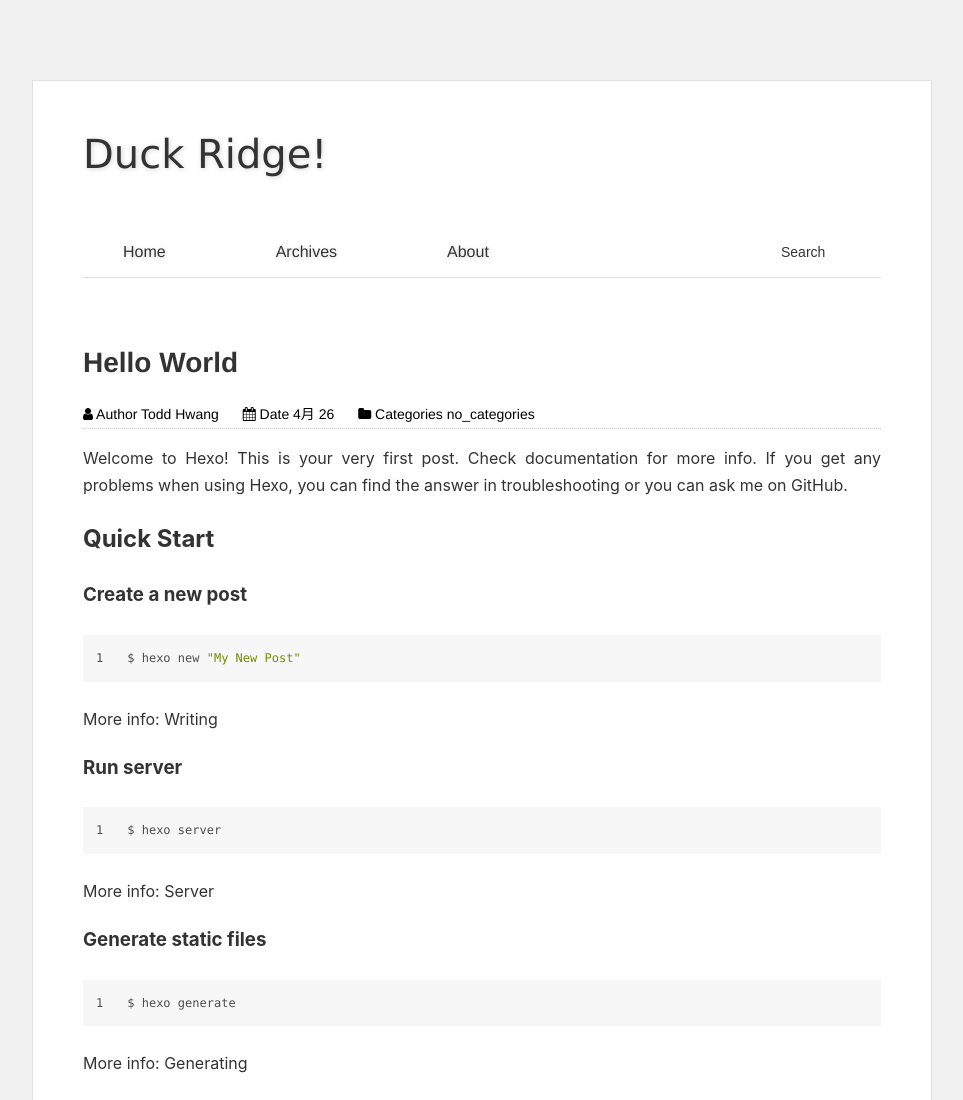
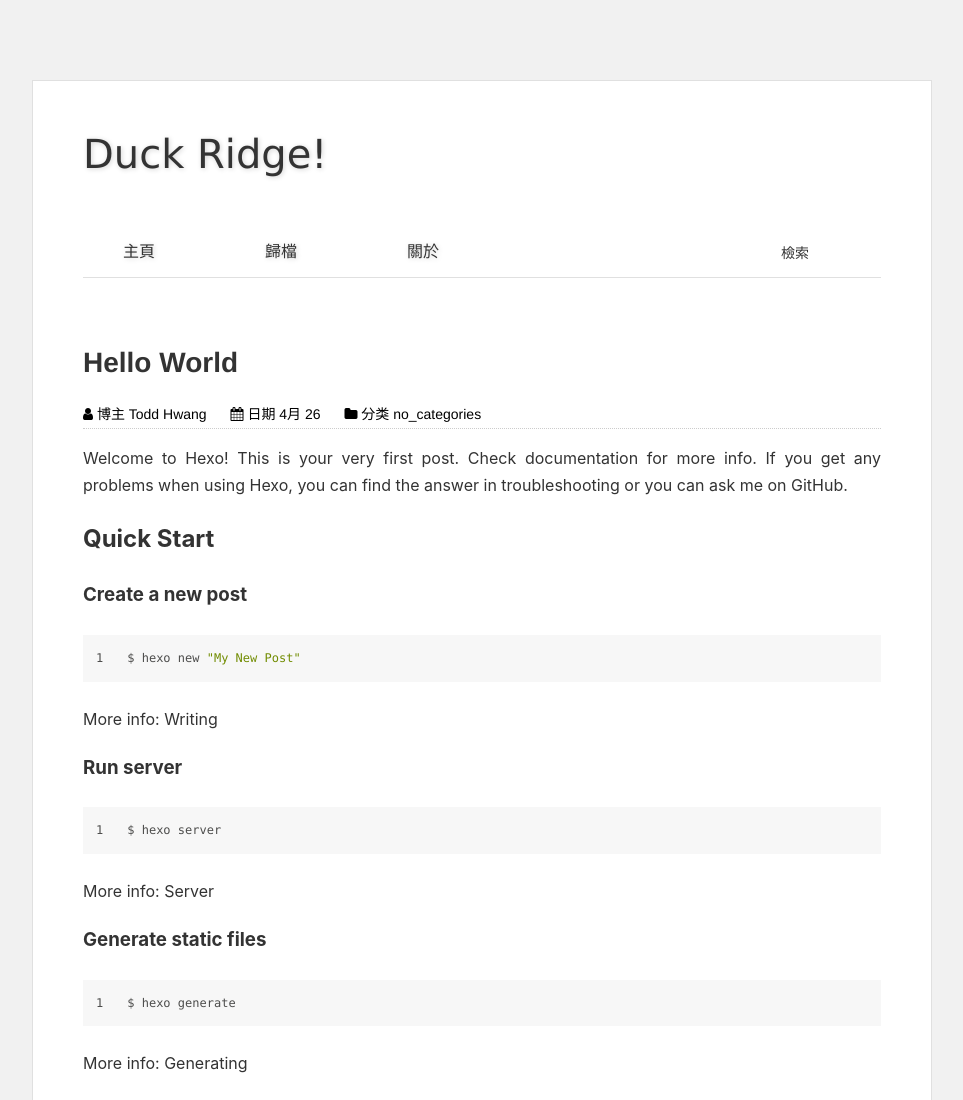
Before and after one commit to duck-ridge/duck-ridge.github.io, a plain HTML site: page 2023/04/26/hello-world/index.html in a window 1280 px wide. Shown: the top 1100 px of the page, without its empty margins (158-1121 px from the left). Drawn offline with Linux system fonts and the light colour scheme; a script that the page names is missing.

Commit message:
Site updated: 2023-04-26 14:45:49

```diff
--- a/2023/04/26/hello-world/index.html
+++ b/2023/04/26/hello-world/index.html
@@ -47,18 +47,18 @@
 
 	<nav id="nav-menu" class="clearfix">
 		<form id="search" method="post" action="./" role="search">
-			<input id="search-input" type="text" name="s" class="inputbox" value="Search" onfocus="if (value =='Search'){value =''}" onblur="if (value ==''){value='Search'}">
+			<input id="search-input" type="text" name="s" class="inputbox" value="檢索" onfocus="if (value =='檢索'){value =''}" onblur="if (value ==''){value='檢索'}">
 		</form>
 		<ul>
 
 
-        <li><a class="main-nav-link" href="/duck-ridge.github.io/">Home</a></li>
+        <li><a class="main-nav-link" href="/duck-ridge.github.io/">主頁</a></li>
 
 
-        <li><a class="main-nav-link" href="/duck-ridge.github.io/archives">Archives</a></li>
+        <li><a class="main-nav-link" href="/duck-ridge.github.io/archives">歸檔</a></li>
 
 
-        <li><a class="main-nav-link" href="/duck-ridge.github.io/about">About</a></li>
+        <li><a class="main-nav-link" href="/duck-ridge.github.io/about">關於</a></li>
 
 		</ul>
 	</nav>
@@ -66,9 +66,9 @@
     <section id="main" class="clearfix"><article class="post-detail">
   <h1 class="post-title"><a href="/duck-ridge.github.io/">Hello World</a></h1>
   <ul class="post-meta">
-  <li><i class="fa fa-user"></i> Author Todd Hwang</li>
-  <li><i class="fa fa-calendar"></i> Date 4月 26</li>
-  <li><i class="fa fa-folder"></i> Categories
+  <li><i class="fa fa-user"></i> 博主 Todd Hwang</li>
+  <li><i class="fa fa-calendar"></i> 日期 4月 26</li>
+  <li><i class="fa fa-folder"></i> 分类
 
     no_categories
 
```
Also changed, not shown: 2023/04/26/test2/index.html (+7 -7 lines), 2023/04/26/日志测试/index.html (+7 -7 lines), about/index.html (+4 -4 lines), archives/2023/04/index.html (+4 -4 lines), archives/2023/index.html (+4 -4 lines), archives/index.html (+4 -4 lines), index.html (+4 -4 lines).
